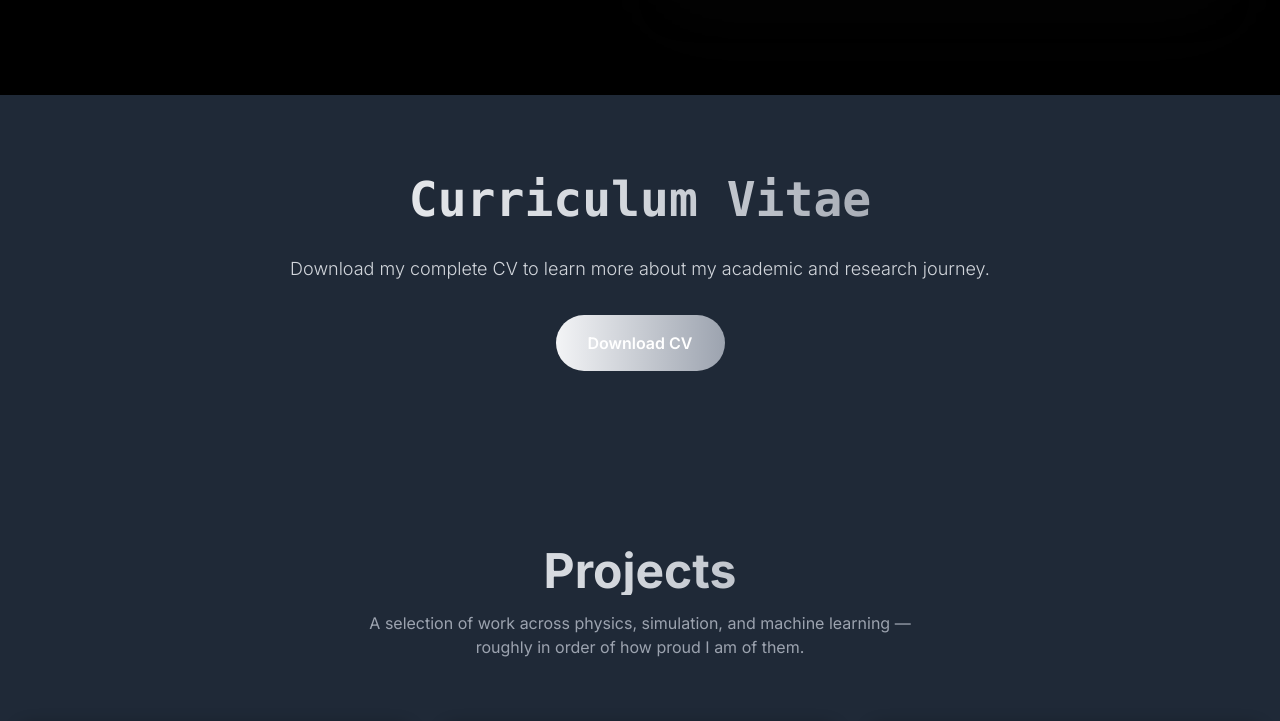
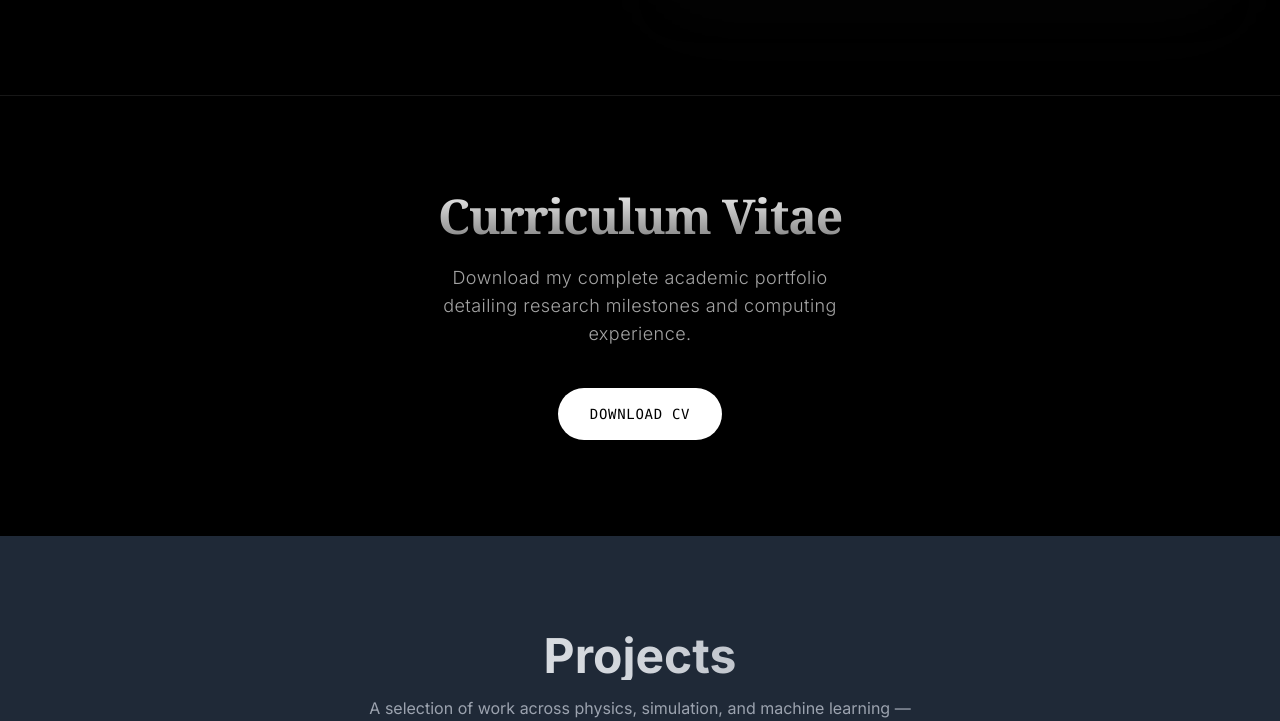
Before and after one commit to VanTenny/yoyoyo, a React (Vite) app: page / in a window 1280 px wide. Shown: the part 1551-2272 px from the top of the page. Built offline with nearby package versions, Linux system fonts and the light colour scheme.

Commit message:
Update Index.tsx

```diff
--- a/src/pages/Index.tsx
+++ b/src/pages/Index.tsx
@@ -28,7 +28,7 @@ const Index = () => {
   };
 
   const galleryImages = [
-    { src: "/lovable-uploads/29ee7e40-1d52-4035-9d41-fe577728512b.png", title: "Basketball Championship", description: "Secured 2nd place in Hostel 5 General Championships at IIT Bombay" },
+    { src: "/lovable-uploads/29ee7e40-1d52-4035-9d41-fe577728512b.png", title: "Basketball Championship", description: "Secured 3rd place in Hostel 5 General Championships at IIT Bombay" },
     { src: "/lovable-uploads/fc7c8e77-4241-4360-9e2a-fc2909edc5a9.png", title: "Marathon Achievement", description: "Participating in my first 5K Run organized by Avhaan IITB" },
     { src: "/lovable-uploads/76f776b4-d5ff-4f0f-98f8-e4b2a52d1892.png", title: "Hiking", description: "At the summit of Rajgad fort, Maharashtra with my friends" },
     { src: "/lovable-uploads/094dd071-8534-4c4c-b731-9b1417dd0418.png", title: "Botanical Garden", description: "Just me chilling" },
@@ -38,31 +38,40 @@ const Index = () => {
   ];
 
   return (
-    <div className={`${darkMode ? 'dark' : ''}`}>
+    <div className={`transition-colors duration-700 min-h-screen ${darkMode ? 'dark bg-black text-white' : 'bg-white text-black'}`}>
       <Navigation darkMode={darkMode} toggleDarkMode={toggleDarkMode} />
 
       <HeroSection darkMode={darkMode} />
 
       <AboutSection darkMode={darkMode} />
 
-     {/* CV Section */}
-    <section id="cv" className={`py-20 px-4 ${darkMode ? 'bg-gray-800 text-white' : 'bg-gray-50 text-gray-900'}`}>
+      {/* Sleek B&W CV Section */}
+      <section
+        id="cv"
+        className={`py-24 px-4 border-t transition-colors duration-700 ${
+          darkMode ? 'bg-black border-neutral-900 text-white' : 'bg-white border-neutral-100 text-black'
+        }`}
+      >
         <div className="max-w-6xl mx-auto text-center">
-      <h2 className="text-4xl md:text-5xl font-bold mb-8 bg-gradient-to-r from-white via-gray-300 to-gray-500 bg-clip-text text-transparent font-mono">
+          <h2 className="text-4xl md:text-5xl font-bold mb-6 font-serif tracking-tight">
+            <span className={`bg-clip-text text-transparent bg-gradient-to-b ${
+              darkMode ? 'from-white to-neutral-500' : 'from-black to-neutral-500'
+            }`}>
               Curriculum Vitae
+            </span>
           </h2>
-      <p className={`text-lg mb-8 font-light ${darkMode ? 'text-gray-300' : 'text-gray-600'}`}>
-      Download my complete CV to learn more about my academic and research journey.
+          <p className={`text-lg mb-10 font-light max-w-md mx-auto tracking-wide ${darkMode ? 'text-neutral-400' : 'text-neutral-600'}`}>
+            Download my complete academic portfolio detailing research milestones and computing experience.
           </p>
           <a
             href="https://github.com/VanTenny/CV/blob/main/CV_Tenzing.pdf"
             download="Tenzing_Jampa_Bhutia_CV.pdf"
             target="_blank"
             rel="noopener noreferrer"
-        className={`inline-block px-8 py-4 rounded-full font-semibold transition-all duration-300 transform hover:scale-105 hover:shadow-2xl ${
+            className={`inline-block px-8 py-4 rounded-full font-mono text-sm tracking-wider uppercase transition-all duration-300 transform hover:scale-105 ${
               darkMode
-            ? 'bg-gradient-to-r from-gray-100 to-gray-400 text-white hover:from-gray-200 hover:to-gray-400'
-            : 'bg-gradient-to-r from-white to-gray-400 text-white hover:from-gray-100 hover:to-gray-300'
+                ? 'bg-white text-black hover:bg-neutral-200 hover:shadow-[0_0_30px_rgba(255,255,255,0.15)]'
+                : 'bg-black text-white hover:bg-neutral-800 hover:shadow-[0_0_30px_rgba(0,0,0,0.15)]'
             }`}
           >
             Download CV
@@ -70,15 +79,24 @@ const Index = () => {
         </div>
       </section>
 
-
       <ProjectsSection darkMode={darkMode} />
 
-      {/* Achievements Section */}
-      <section id="achievements" className={`py-20 px-4 ${darkMode ? 'bg-gray-800 text-white' : 'bg-gray-50 text-gray-900'}`}>
+      {/* High-Contrast Achievements Section */}
+      <section
+        id="achievements"
+        className={`py-24 px-4 border-t transition-colors duration-700 ${
+          darkMode ? 'bg-black border-neutral-900 text-white' : 'bg-white border-neutral-100 text-black'
+        }`}
+      >
         <div className="max-w-6xl mx-auto">
-          <h2 className="text-4xl md:text-5xl font-bold text-center mb-12 bg-gradient-to-r from-white via-gray-300 to-gray-500 bg-clip-text text-transparent font-serif">
+          <h2 className="text-4xl md:text-5xl font-bold text-center mb-16 font-serif tracking-tight">
+            <span className={`bg-clip-text text-transparent bg-gradient-to-b ${
+              darkMode ? 'from-white via-neutral-200 to-neutral-500' : 'from-black via-neutral-700 to-neutral-400'
+            }`}>
               Achievements & Recognition
+            </span>
           </h2>
+
           <div className="grid md:grid-cols-2 lg:grid-cols-3 gap-6">
             {[
               {
@@ -112,18 +130,25 @@ const Index = () => {
                 year: "2025"
               }
             ].map((achievement, index) => (
-              <div key={index} className={`p-6 rounded-lg transition-all duration-300 hover:shadow-lg border ${
-                darkMode ? 'bg-gray-900 border-gray-700 hover:border-gray-600' : 'bg-white border-gray-200 hover:border-gray-300'
-              }`}>
-                <div className="flex justify-between items-start mb-3">
-                  <h3 className="text-lg font-semibold text-gray-100 font-sans">{achievement.title}</h3>
-                  <span className={`text-sm px-2 py-1 rounded ${
-                    darkMode ? 'bg-gray-800 text-gray-300' : 'bg-gray-100 text-gray-600'
+              <div
+                key={index}
+                className={`p-8 rounded-xl transition-all duration-500 hover:scale-[1.02] border backdrop-blur-md ${
+                  darkMode
+                    ? 'bg-white/[0.01] border-white/10 hover:border-white/30 hover:bg-white/[0.03]'
+                    : 'bg-black/[0.01] border-black/10 hover:border-black/30 hover:bg-black/[0.03]'
+                }`}
+              >
+                <div className="flex justify-between items-start mb-4">
+                  <h3 className={`text-lg font-serif font-bold tracking-tight ${darkMode ? 'text-white' : 'text-black'}`}>
+                    {achievement.title}
+                  </h3>
+                  <span className={`text-xs font-mono px-2 py-1 rounded border tracking-wider ${
+                    darkMode ? 'bg-white/5 border-white/10 text-neutral-300' : 'bg-black/5 border-black/10 text-neutral-600'
                   }`}>
                     {achievement.year}
                   </span>
                 </div>
-                <p className={`text-sm leading-relaxed ${darkMode ? 'text-gray-300' : 'text-gray-600'}`}>
+                <p className={`text-sm font-light leading-relaxed tracking-wide ${darkMode ? 'text-neutral-400' : 'text-neutral-600'}`}>
                   {achievement.description}
                 </p>
               </div>
@@ -132,30 +157,41 @@ const Index = () => {
         </div>
       </section>
 
-      {/* Gallery Section */}
-      <section id="gallery" className={`py-20 px-4 ${darkMode ? 'bg-gray-900 text-white' : 'bg-white text-gray-900'}`}>
+      {/* Cinematic Image Gallery Section */}
+      <section
+        id="gallery"
+        className={`py-24 px-4 border-t transition-colors duration-700 ${
+          darkMode ? 'bg-black border-neutral-900 text-white' : 'bg-white border-neutral-100 text-black'
+        }`}
+      >
         <div className="max-w-7xl mx-auto">
-          <h2 className="text-4xl md:text-5xl font-bold text-center mb-12 bg-gradient-to-r from-white via-gray-300 to-gray-500 bg-clip-text text-transparent font-mono">
+          <h2 className="text-4xl md:text-5xl font-bold text-center mb-16 font-serif tracking-tight">
+            <span className={`bg-clip-text text-transparent bg-gradient-to-b ${
+              darkMode ? 'from-white to-neutral-500' : 'from-black to-neutral-500'
+            }`}>
               Gallery
+            </span>
           </h2>
+
           <div className="grid grid-cols-2 md:grid-cols-3 lg:grid-cols-4 gap-4">
             {galleryImages.map((image, index) => (
               <div
                 key={index}
-                className="aspect-square overflow-hidden rounded-xl group relative cursor-pointer"
+                className={`aspect-square overflow-hidden rounded-lg group relative cursor-pointer border ${
+                  darkMode ? 'border-white/5' : 'border-black/5'
+                }`}
                 onClick={() => setSelectedImage(image)}
               >
                 <img
                   src={image.src}
                   alt={image.title}
-                  className="w-full h-full object-cover transition-transform duration-300 group-hover:scale-110"
+                  className="w-full h-full object-cover transition-transform duration-700 ease-out group-hover:scale-105"
                 />
-                <div className={`absolute inset-0 opacity-0 group-hover:opacity-100 transition-all duration-300 flex items-end p-4 ${
-                  darkMode ? 'bg-gradient-to-t from-black/80 to-transparent' : 'bg-gradient-to-t from-black/70 to-transparent'
-                }`}>
-                  <div className="text-white transform translate-y-4 group-hover:translate-y-0 transition-transform duration-300">
-                    <h4 className="font-bold text-sm mb-1 font-serif">{image.title}</h4>
-                    <p className="text-xs font-light opacity-90">{image.description}</p>
+                {/* Modern Dark Minimalist Gradient Overlay */}
+                <div className="absolute inset-0 opacity-0 group-hover:opacity-100 transition-all duration-400 flex items-end p-5 bg-gradient-to-t from-black via-black/40 to-transparent">
+                  <div className="text-white transform translate-y-2 group-hover:translate-y-0 transition-transform duration-400">
+                    <h4 className="font-serif font-bold text-sm mb-1 tracking-tight">{image.title}</h4>
+                    <p className="text-xs font-light font-sans opacity-80 tracking-wide">{image.description}</p>
                   </div>
                 </div>
               </div>
@@ -166,21 +202,8 @@ const Index = () => {
 
       <ContactSection darkMode={darkMode} />
 
-      {/* Footer */}
-      <footer className={`py-8 text-center font-light ${darkMode ? 'bg-gray-900 text-gray-300' : 'bg-gray-800 text-gray-300'}`}>
-        <p>&copy; 2024 Tenzing Jampa. All rights reserved.</p>
-      </footer>
-
-      {/* Gallery Modal */}
       {selectedImage && (
-        <GalleryModal
-          isOpen={!!selectedImage}
-          onClose={() => setSelectedImage(null)}
-          imageSrc={selectedImage.src}
-          imageTitle={selectedImage.title}
-          imageDescription={selectedImage.description}
-          darkMode={darkMode}
-        />
+        <GalleryModal image={selectedImage} onClose={() => setSelectedImage(null)} darkMode={darkMode} />
       )}
     </div>
   );
```
Lines whose indentation alone changed are shown as unchanged.
